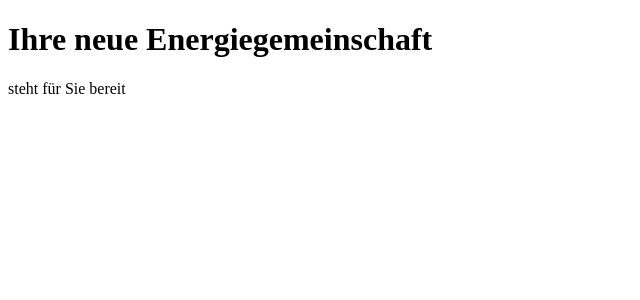
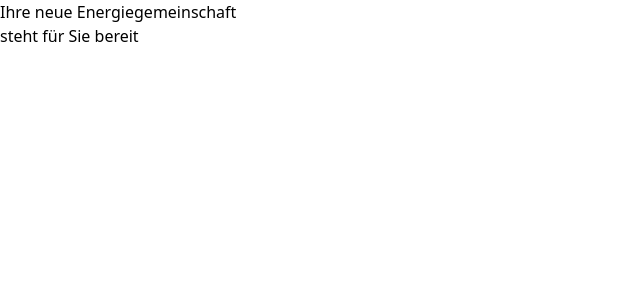
Before and after one commit to maigner/eeg-web, a SvelteKit app in the folder client/webapp/: page / in a window 1280 px wide. Shown: the top 300 px of the page, without its empty margins (0-640 px from the left). Built offline with nearby package versions, Linux system fonts and the light colour scheme.

Commit message:
tailwind and flowbite

```diff
--- a/client/webapp/package.json
+++ b/client/webapp/package.json
@@ -13,8 +13,14 @@
 		"@sveltejs/adapter-auto": "^3.0.0",
 		"@sveltejs/kit": "^2.0.0",
 		"@sveltejs/vite-plugin-svelte": "^3.0.0",
+		"@tailwindcss/typography": "^0.5.14",
+		"autoprefixer": "^10.4.20",
+		"flowbite": "^2.5.2",
+		"flowbite-svelte": "^0.47.1",
+		"flowbite-svelte-icons": "^1.6.2",
 		"svelte": "^4.2.7",
 		"svelte-check": "^4.0.0",
+		"tailwindcss": "^3.4.9",
 		"typescript": "^5.0.0",
 		"vite": "^5.0.3"
 	},
--- /dev/null
+++ b/client/webapp/postcss.config.js
@@ -0,0 +1,6 @@
+export default {
+  plugins: {
+    tailwindcss: {},
+    autoprefixer: {}
+  }
+};
--- /dev/null
+++ b/client/webapp/src/app.css
@@ -0,0 +1,3 @@
+@import "tailwindcss/base";
+@import "tailwindcss/components";
+@import "tailwindcss/utilities";
--- /dev/null
+++ b/client/webapp/src/routes/+layout.svelte
@@ -0,0 +1 @@
+<script>import "../app.css";</script><slot></slot>
--- /dev/null
+++ b/client/webapp/tailwind.config.js
@@ -0,0 +1,10 @@
+/** @type {import('tailwindcss').Config} */
+export default {
+  content: ["./src/**/*.{html,js,svelte,ts}"],
+
+  theme: {
+    extend: {}
+  },
+
+  plugins: [require("@tailwindcss/typography")]
+};
```
Also changed, not shown: 1 other file (tests, documents, lock files or other folders).
